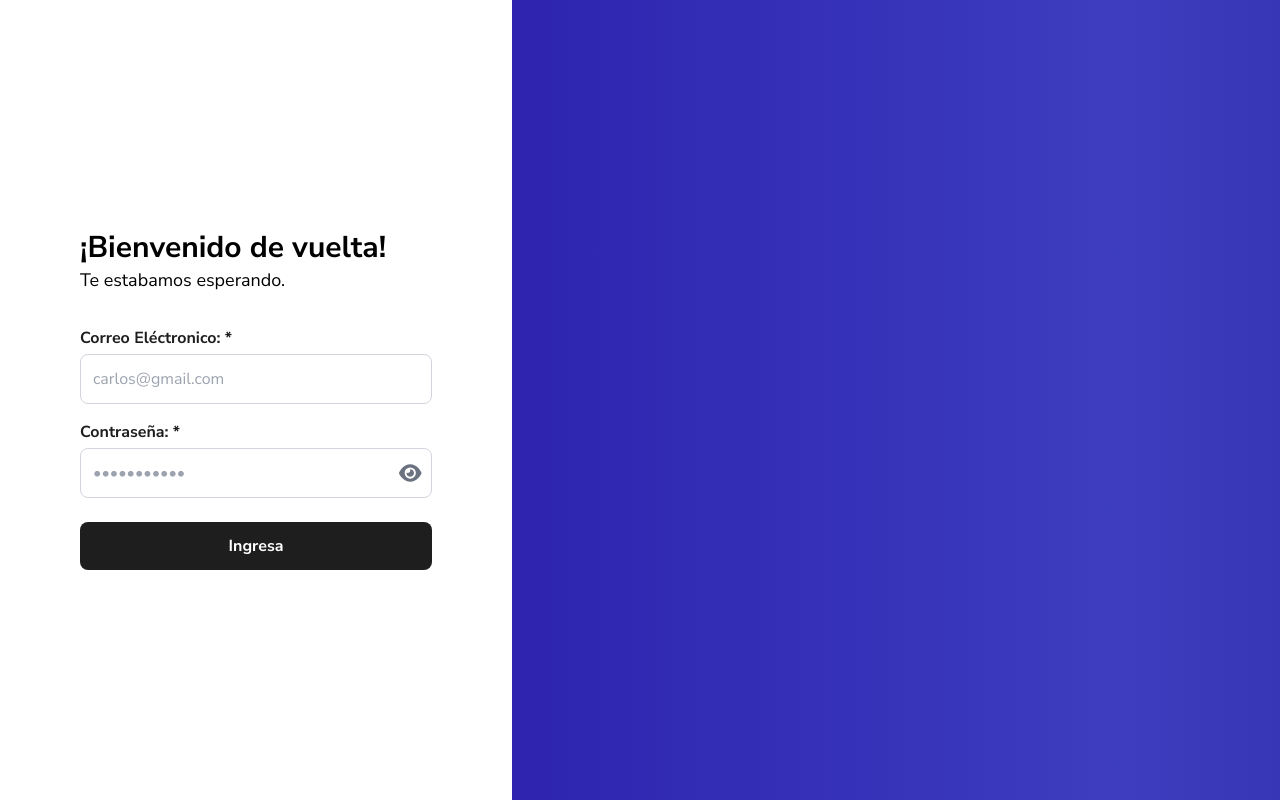
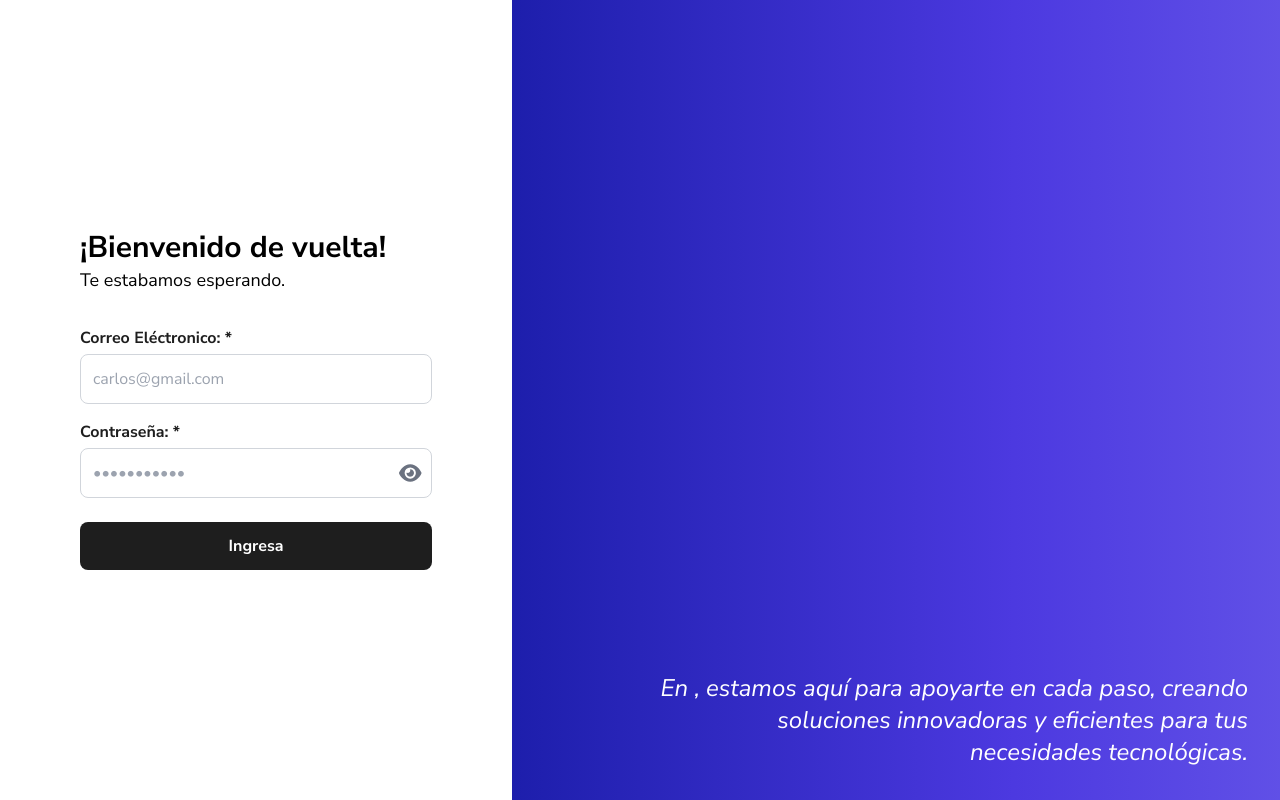
Before and after one commit to JuanVidal03/proyecto-SENA-frontend, a React (Vite) app: page /login in a window 1280 px wide. Built offline with nearby package versions, Linux system fonts and the light colour scheme; no server answers.

Commit message:
cabios en el gradiente del login, cambio colores navbar

```diff
--- a/src/components/LoginForm.jsx
+++ b/src/components/LoginForm.jsx
@@ -120,7 +120,7 @@ const LoginForm = () => {
 
             <div className="flex justify-center items-center">
               <button
-                className="border-none transition-all bg-dark font-bold text-white text-[1rem] cursor-pointer py-3 w-full rounded-lg mt-2 hover:-translate-y-1"
+                className="border-none transition-all bg-dark font-bold text-white text-[1rem] cursor-pointer py-3 w-full rounded-lg mt-2 hover:shadow-2xl"
                 type="submit"
               >
                 Ingresa
--- a/src/pages/Login.jsx
+++ b/src/pages/Login.jsx
@@ -14,16 +14,17 @@ export default function Login() {
 
       <section className="w-full h-screen flex justify-center items-cente">
         <div className="w-[40%] flex flex-col justify-center gap-8 h-screen py-12 px-20">
-
           <div>
             <h1 className="text-3xl font-bold">¡Bienvenido de vuelta!</h1>
             <p className="text-lg">Te estabamos esperando.</p>
           </div>
-
           <LoginForm/>
-
         </div>
-        <div className="w-[60%] h-screen bg-200 bg-gradient-to-r from-azul-iconos via-[#3D3DBF] to-[#1F1F97] animate-moveLoginBg"></div>
+        <div className="w-[60%] h-screen">
+          <div className="w-full h-full flex justify-end items-end p-8 bg-200 bg-gradient-to-r from-azul-iconos via-[#4C39E0] to-[#867BF3] animate-moveLoginBg">
+            <p className="text-2xl italic w-full max-w-[600px] text-white text-right">En <span className="font-extrabold">{import.meta.env.VITE_COMPANY_NAME}</span>, estamos aquí para apoyarte en cada paso, creando soluciones innovadoras y eficientes para tus necesidades tecnológicas.</p>
+          </div>
+        </div>
       </section>
 
     </Suspense>
--- a/tailwind.config.js
+++ b/tailwind.config.js
@@ -7,9 +7,9 @@ export default {
   theme: {
     extend: {
       colors:{
-        'azul-fuerte': '#000074',
+        'azul-fuerte': '#051061',
         'azul-gradiente': '#0000749f',
-        'azul-iconos': '#291CAB',
+        'azul-iconos': '#041090',
         'gris-suave': '#f2f2f2',
         'dark': "#1e1e1e",
         'naranja-suave': "#FC7820",
@@ -22,6 +22,9 @@ export default {
       backgroundSize:{
         '200': '200% 200%'
       },
+      backgroundPosition:{
+        'intialPosition': '0 0'
+      },
       keyframes:{
         'moveLoginBg': {
           '0%': { backgroundPosition: '0% 50%' },
@@ -30,7 +33,10 @@ export default {
         },
       },
       animation:{
-        'moveLoginBg': 'moveLoginBg 2s ease infinite'
+        'moveLoginBg': 'moveLoginBg 3s linear infinite',
+      },
+      backgroundImage: {
+        'test': 'url(./assets/test.svg)'
       }
     },
   },
```
Also changed, not shown: src/assets/stacked-waves-haikei.svg (added), src/assets/test.svg (added).
